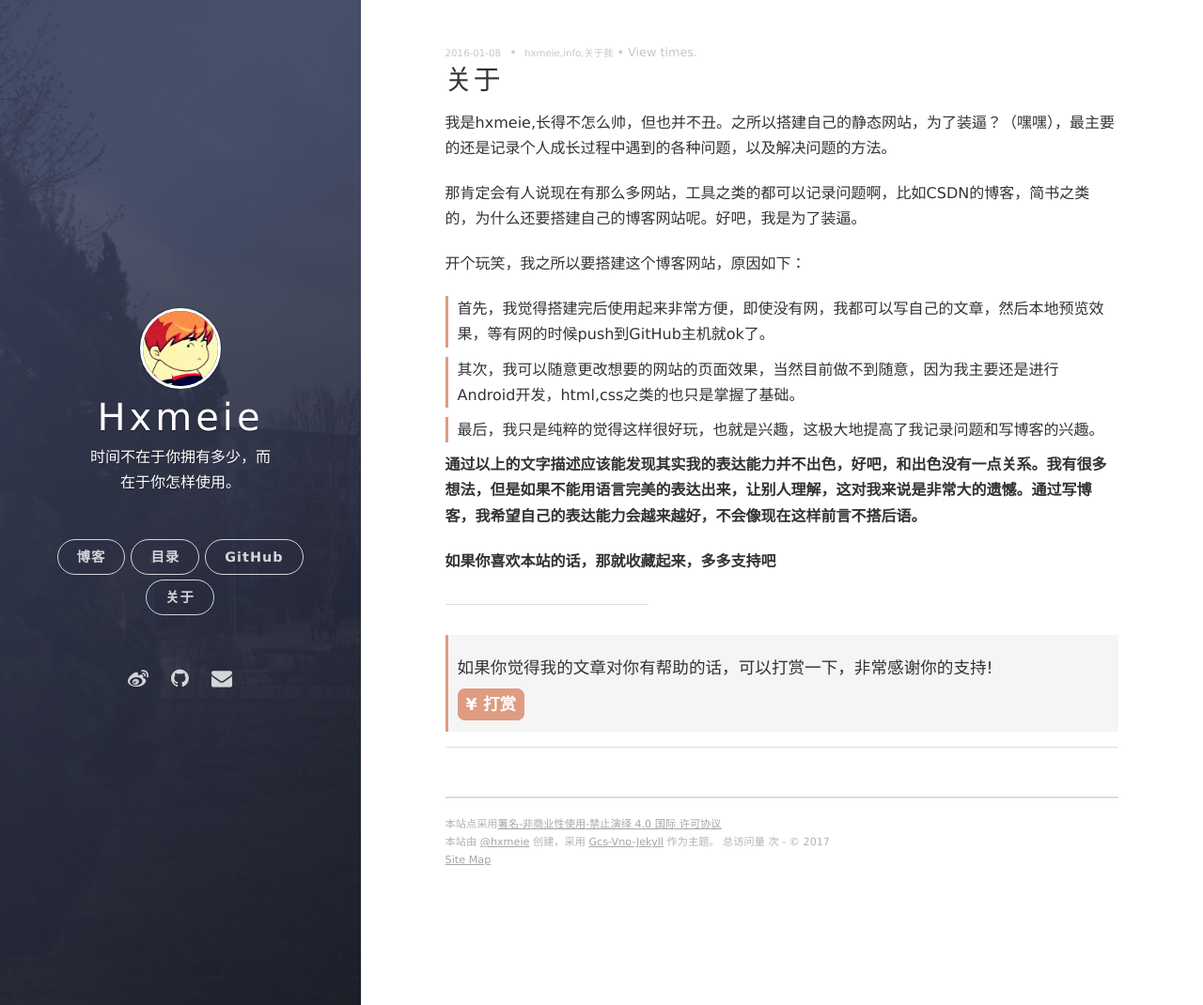
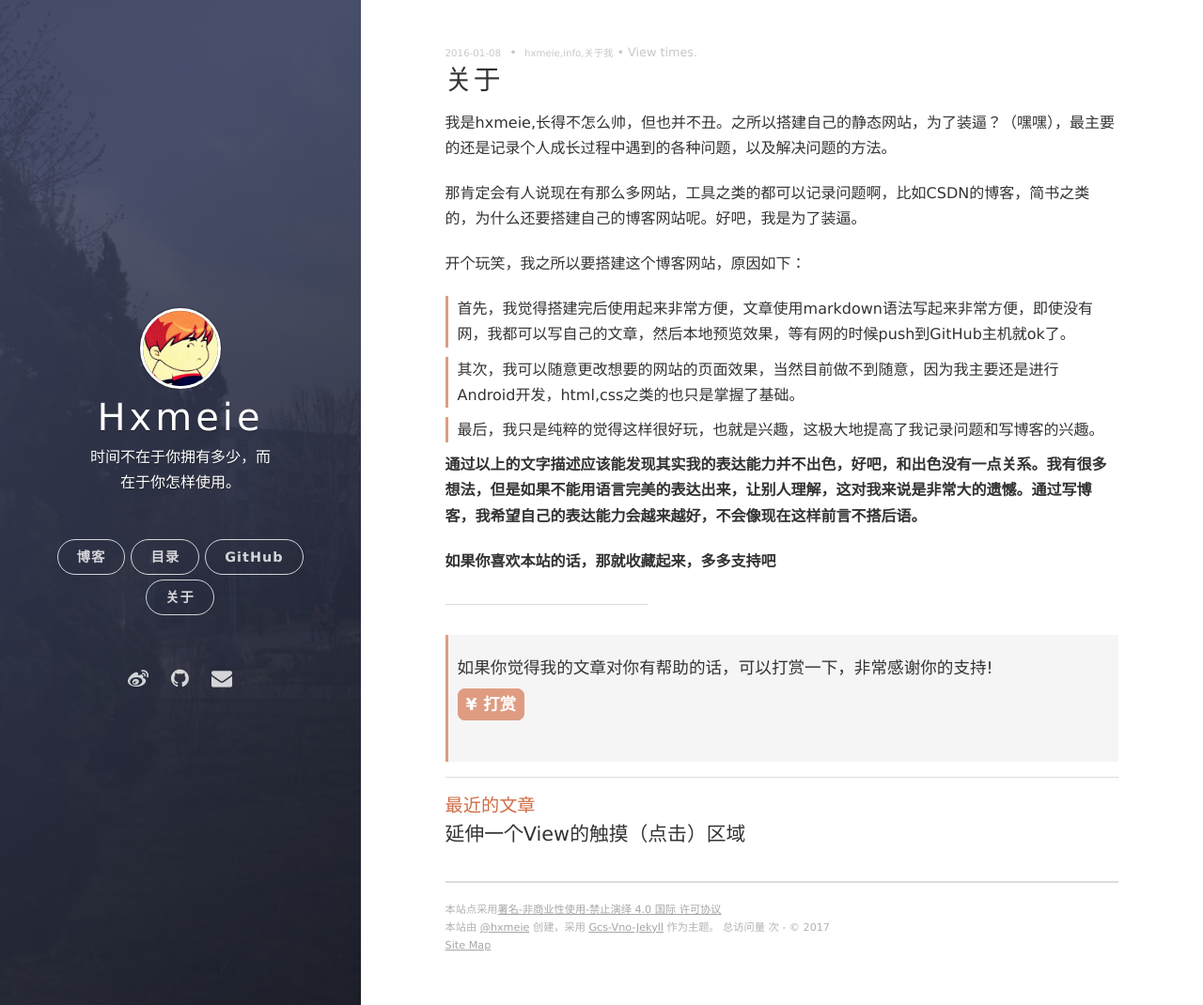
Before and after one commit to hxmeie/hxmeie.github.io, a Jekyll site: the page built from _posts/2016-01-08-AboutMe.md, in a window 1280 px wide and 1070 px high. Shown: the whole window at 94% size. Built offline with Jekyll 4.4.1, drawn with Linux system fonts in a browser that asks for light colours; nearby versions of some CDN libraries; comment, search, counter and statistics services are not loaded; some of the changed lines change nothing that is shown.

Commit message:
add my first post

````diff
--- a/_includes/contribute.html
+++ b/_includes/contribute.html
@@ -15,10 +15,12 @@
       <p></p>
       <a class="btn-contribute" onclick="toggle()" >¥ 打赏</a>
       <br>
+      <br>
+      <br>
       <div id="contribute" style="display:none;">
         <p align="center" >
-        <img src="/assets/images/wechat.png" height="200" width="200" alt="微信">
-        <img src="/assets/images/alipay.png" height="200" width="200" alt="支付宝">
+        <img src="/assets/images/wechat.png" height="150" width="150" alt="微信">
+        <img src="/assets/images/alipay.png" height="150" width="150" alt="支付宝">
         </p>
         <p align="center" >
           左边是微信,右边是支付宝,截图忘了加文字提示了,哈哈,就这样吧
--- a/_posts/2016-01-08-AboutMe.md
+++ b/_posts/2016-01-08-AboutMe.md
@@ -15,7 +15,7 @@ excerpt: 我是hxmeie,长得不怎么帅，但也并不丑。之所以搭建自
 
 开个玩笑，我之所以要搭建这个博客网站，原因如下：
 
->首先，我觉得搭建完后使用起来非常方便，即使没有网，我都可以写自己的文章，然后本地预览效果，等有网的时候push到GitHub主机就ok了。
+>首先，我觉得搭建完后使用起来非常方便，文章使用markdown语法写起来非常方便，即使没有网，我都可以写自己的文章，然后本地预览效果，等有网的时候push到GitHub主机就ok了。
 
 >其次，我可以随意更改想要的网站的页面效果，当然目前做不到随意，因为我主要还是进行Android开发，html,css之类的也只是掌握了基础。
 
--- /dev/null
+++ b/_posts/2016-01-09-Extend-Child-View-Touch-Area.md
@@ -0,0 +1,78 @@
+---
+layout: post
+category: Blog
+title: 延伸一个View的触摸（点击）区域
+date: 2016-01-09 21:37:02
+tags: View
+keywords: Touch Area,child view,扩展触摸区域，延伸点击区域
+excerpt: 这是我的第一篇文章，也不想写多么复杂的东西，复杂的要放到周末去慢慢写，所以今天我就写一下很久之前做过的一个例子，去扩展或者说是延伸一个View的触摸区域。
+---
+
+
+在我们的开发过程中可能会有这样的情况，我在xml布局文件中设置一个控件，如Button、ImageView等，他们的宽高给了固定值，但是这个值有点小，设置点击事件的时候，我们很难准确的在屏幕上触摸到它，改大了又对整体布局有影响或者其他原因不能改变宽高。那么这种情况下我们该怎么办呢？
+
+Android源码中有一个类 **TouchDelegate**，这个类的作用就是帮助我们处理当你需要一个View的触摸区域大于它实际区域大小（宽高）时的情况。这个触摸区域被改变的View就叫做 **delegate view**,这个类应该被delegate view 的parent view所使用。
+
+下面先讲一下使用的步骤，然后结合代码再来一遍加深印象。
+
+1.获取parent view即你要改变的View所在的根布局，然后在主线程里post一个Runnable。这个是为了确保我们在调用`getHitRect()`方法之前parent已经将child view绘制出来了。`getHitRect(Rect outRect)`方法的作用是将你设置的触摸矩形区域返回给view。
+
+2.获取child view，然后调用`getHitRect()`方法获取child view 触摸矩形区域。
+
+3.实例化一个TouchDelegate,将child view和扩展的矩形触摸区域当做参数传进去。
+
+4.将TouchDelegate设置给parent view,这样的话，矩形区域内的触摸事件都相当于是child view的。
+
+废话不多说直接上代码：
+
+**布局文件activity_main.xml**
+```xml
+<?xml version="1.0" encoding="utf-8"?>
+<RelativeLayout xmlns:android="http://schemas.android.com/apk/res/android"
+    xmlns:tools="http://schemas.android.com/tools"
+    android:id="@+id/root_view"
+    android:layout_width="match_parent"
+    android:layout_height="match_parent"
+    tools:context="com.hxm.touchdelegate.MainActivity">
+
+    <TextView
+        android:id="@+id/text_view"
+        android:layout_width="wrap_content"
+        android:layout_height="wrap_content"
+        android:text="h" />
+</RelativeLayout>
+```
+**主要代码片段**
+```java
+//获取 parent view
+ View rootView = findViewById(R.id.root_view);
+ rootView.post(new Runnable() {
+    // post一个Runnable,这个是为了确保我们在调用`getHitRect()`方法之前parent已经将child view绘制出来了。
+     @Override
+     public void run() {
+         //delegate view的边界(我这个例子里就是TextView要扩展的区域)
+         Rect delegateArea = new Rect();
+         TextView textView = (TextView) findViewById(R.id.text_view);
+         textView.setOnClickListener(new View.OnClickListener() {
+             @Override
+             public void onClick(View view) {
+                 Toast.makeText(MainActivity.this, "onclick", Toast.LENGTH_SHORT).show();
+             }
+         });
+         //将扩展区域赋给 TextView
+         textView.getHitRect(delegateArea);
+         //我这里要将textView的右边和下边区域各扩展100，textview是顶着屏幕左上角的，扩展上下没意义
+         delegateArea.right += 100;
+         delegateArea.bottom += 100;
+         //实例化一个TouchDelegate，并传参
+         TouchDelegate touchDelegate = new TouchDelegate(delegateArea, textView);
+         //将TouchDelegate设置给parent view
+         if (View.class.isInstance(textView.getParent())) {
+             ((View) textView.getParent()).setTouchDelegate(touchDelegate);
+         }
+     }
+ });
+```
+将上面的代码运行后，你会发现“h”这个字母的点击区域确实扩大了。
+
+**我就写这么多吧，第一次写文章，刚写的时候发现真的无从下手啊，让我直接上代码，我可以迅速完成，但是我还得讲明白了不是。还有这是我第一次用markdown写文章，之前预览了一下，整个文章排版乱糟糟的，看得我好尴尬，只好重新排了一下，目前看着还可以接受，哈哈。**
````
